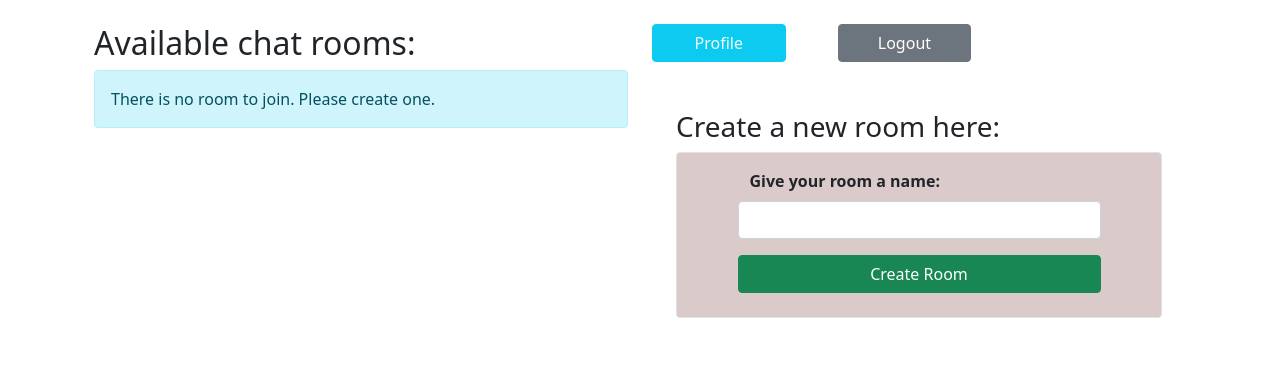
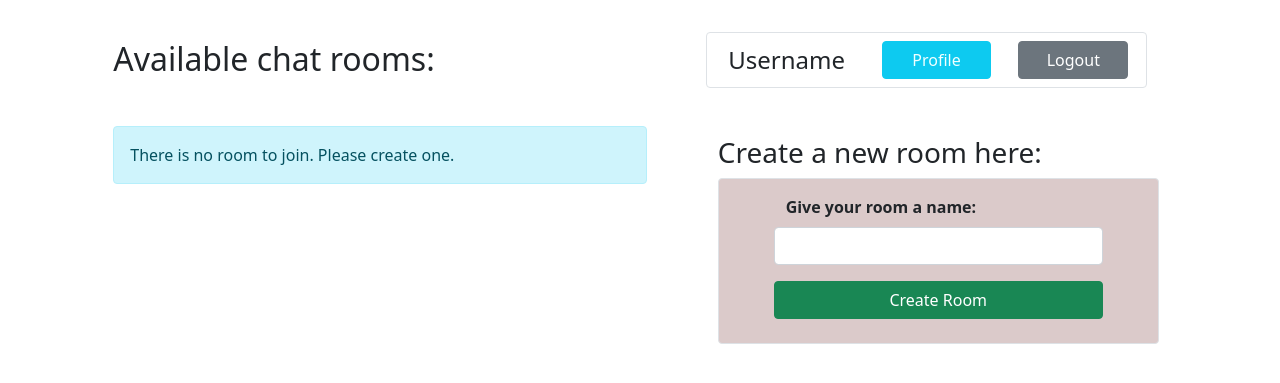
Before and after one commit to glaysa/python-wRESTling-bots, a Flask app: page /home in a window 1280 px wide. Shown: the top 383 px of the page. Run offline with Flask 2, Linux system fonts and the light colour scheme.

Commit message:
wrote and style the markup for profile page, complited the style for home page

```diff
--- a/app/templates/base.html
+++ b/app/templates/base.html
@@ -9,7 +9,7 @@
     <meta charset="UTF-8">
     <title>{% block title %}{% endblock %}</title>
 </head>
-<body >
+<body class="container-fluid">
     {% block page %}{% endblock %}
 
 
--- a/app/templates/home.html
+++ b/app/templates/home.html
@@ -2,15 +2,26 @@
 {% block title %}Home Page{% endblock %}
 {% block page %}
     <div class="container mt-4">
-        <div class="row mx-auto w-100">
-            <div class="col-md-6">
-                <h2>Available chat rooms:</h2>
+        <div class="row mx-auto w-100 justify-content-around align-items-start">
+            <div class="col-md-6 order-md-1 mt-3">
+                <h2 class="mb-5">Available chat rooms:</h2>
                 {% if rooms %}
                     {% for room in rooms %}
                         <div class="mt-3">
-                            <h4>{{ room.name }}<a href="chatroom"
-                                                  class="px-auto pt-1 m-2  fw-bolder btn btn-outline-success btn-sm"
-                                                  style="text-decoration: none;">Join</a></h4>
+                            <h4>{{ room.name }}
+                                {% if user.usr_id in room.users %}
+                                    <a href="chatroom"
+                                       class="px-auto pt-1 m-2  fw-bolder btn btn-outline-success btn-sm"
+                                       style="text-decoration: none;">Open
+                                    </a>
+                                {% else %}
+                                    <a href="chatroom"
+                                       class="px-auto pt-1 m-2  fw-bolder btn btn-outline-success btn-sm"
+                                       style="text-decoration: none;">Join
+                                    </a>
+                                {% endif %}
+
+                            </h4>
                         </div>
                     {% endfor %}
                 {% else %}
@@ -20,15 +31,16 @@
                 {% endif %}
             </div>
 
-            <div class="col-md-6">
-                <div class="">
-                    <a class="btn btn-info w-25 me-5" href="profile"
+            <div class="col-md-5 order-md-2 m-2">
+                <div class="h-25 w-100 row justify-content-around align-items-center border border-1 rounded">
+                    <h4 class="col-md-4 mt-2 mb-2">Username</h4>
+                    <a class="btn btn-info col-md-3" href="profile"
                        style="text-decoration: none; color: azure">Profile</a>
-                    <a class="btn btn-secondary w-25" href="login" style="text-decoration: none;">Logout</a>
+                    <a class="btn btn-secondary col-md-3 m-2" href="login" style="text-decoration: none;">Logout</a>
                 </div>
 
 
-                <div class="mt-5 container w-100">
+                <div class="mt-5 w-100">
                     <h3>Create a new room here:</h3>
                     {% if msg %}
                         <div class="alert alert-success alert-dismissible fade show" role="alert">
--- a/app/web_views.py
+++ b/app/web_views.py
@@ -13,7 +13,7 @@ def get_login_page():
 
 @app.route("/register")
 def get_register():
-    return render_template("register.html",msg="will send a message here from the /api/users (post)")
+    return render_template("register.html", msg="will send a message here from the /api/users (post)")
 
 
 @app.route("/home")
@@ -27,6 +27,7 @@ def get_profile_page():
     # user object can be sent in
     return render_template("profile.html")
 
+
 @app.route("/chatroom")
 def get_room():
     return render_template("chatroom.html")
```
Also changed, not shown: app/templates/profile.html (+20 -5 lines).
